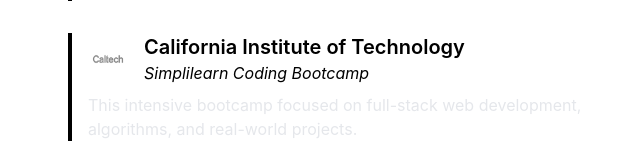
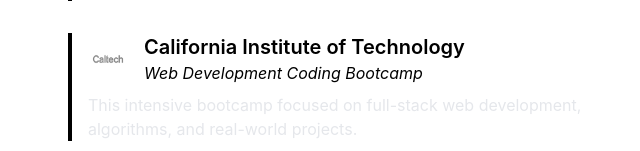
Before and after one commit to austinfoley/austin-foleys-portfolio, a Next.js app: page /education in a window 1280 px wide. Shown: the part 360-511 px from the top of the page, without its empty margins (308-948 px from the left). Built offline with nearby package versions, Linux system fonts and the light colour scheme.

Commit message:
education

```diff
--- a/app/education/page.tsx
+++ b/app/education/page.tsx
@@ -13,7 +13,7 @@
     },
     {
       school: 'California Institute of Technology',
-      program: 'Simplilearn Coding Bootcamp',
+      program: 'Web Development Coding Bootcamp',
       description:
         'This intensive bootcamp focused on full-stack web development, algorithms, and real-world projects.',
       logo: '/assets/caltech-logo.png',
```
